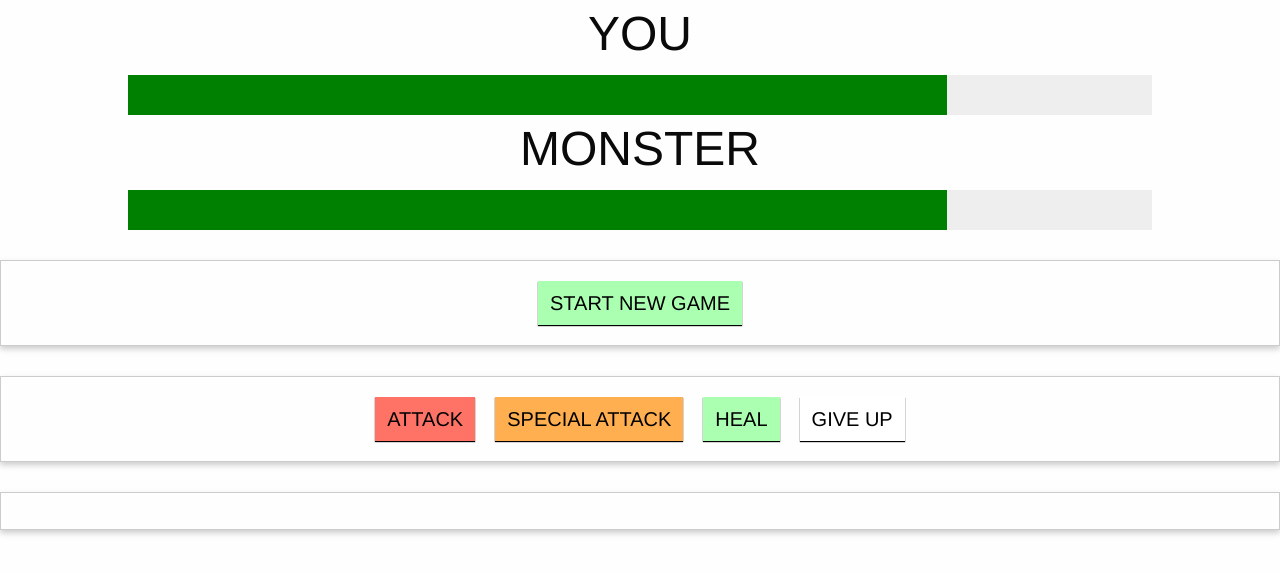
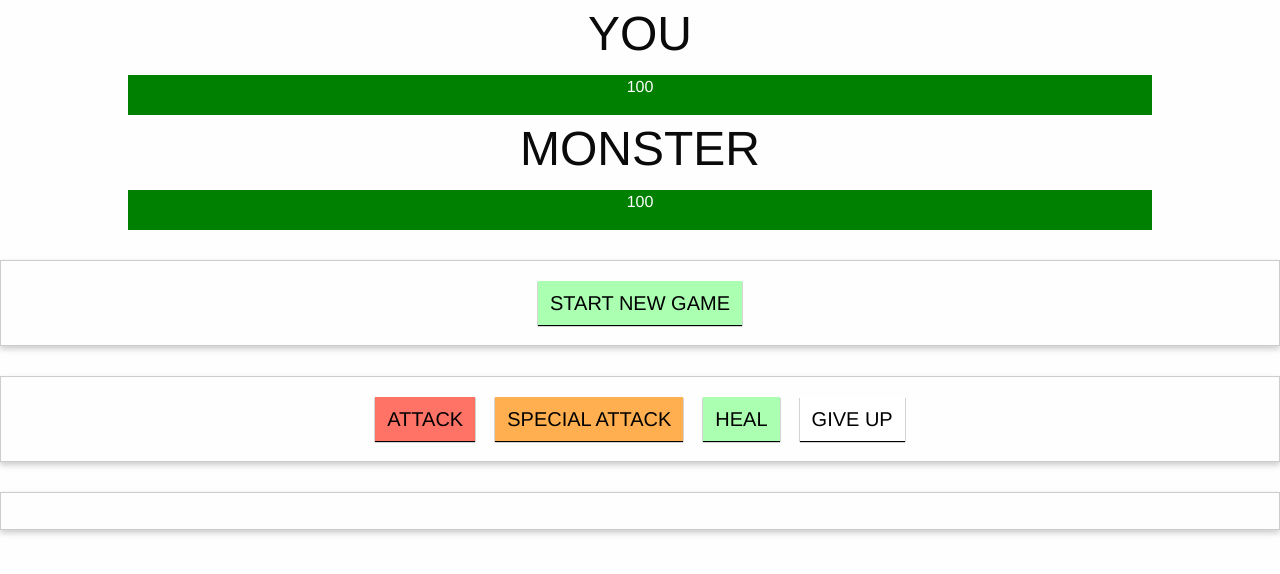
Before and after one commit to hymntaha/vue-training, a Vue app: page / in a window 1280 px wide. Shown: the top 574 px of the page. Built offline with nearby package versions, Linux system fonts and the light colour scheme.

Commit message:
adding health data

```diff
--- a/src/components/MonsterAttack.vue
+++ b/src/components/MonsterAttack.vue
@@ -4,16 +4,24 @@
       <div class="small-6 columns">
         <h1 class="text-center">YOU</h1>
         <div class="healthbar">
-                <div class="healthbar text-center" style="background-color: green; margin: 0; color: white;">
-
+          <div
+            class="healthbar text-center"
+            style="background-color: green; margin: 0; color: white;"
+            :style="{width: playerHealth + '%'}"
+          >
+            {{ playerHealth }}
           </div>
         </div>
       </div>
       <div class="small-6 columns">
         <h1 class="text-center">MONSTER</h1>
         <div class="healthbar">
-                <div class="healthbar text-center" style="background-color: green; margin: 0; color: white;">
-
+          <div
+            class="healthbar text-center"
+            style="background-color: green; margin: 0; color: white;"
+            :style="{width: monsterHealth + '%'}"
+          >
+            {{ monsterHealth }}
           </div>
         </div>
       </div>
@@ -34,9 +42,7 @@
     <section class="row log">
       <div class="small-12 columns">
         <ul>
-                <li>
-
-                </li>
+          <li></li>
         </ul>
       </div>
     </section>
@@ -44,15 +50,15 @@
 </template>
 <script>
 export default {
-      name:'MonsterAttack',
-      data(){
-        return{
+  name: "MonsterAttack",
+  data() {
+    return {
       playerHealth: 100,
       monsterHealth: 100,
       gameIsRunning: false
+    };
   }
-      }
-    }
+};
 </script>
 <style>
 .text-center {
@@ -67,7 +73,8 @@
   transition: width 500ms;
 }
 
-    .controls, .log {
+.controls,
+.log {
   margin-top: 30px;
   text-align: center;
   padding: 10px;
```
Lines whose indentation alone changed are shown as unchanged.
